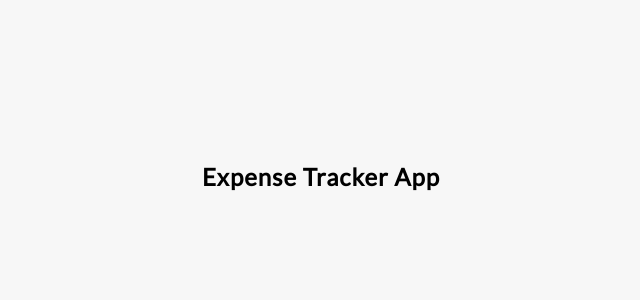
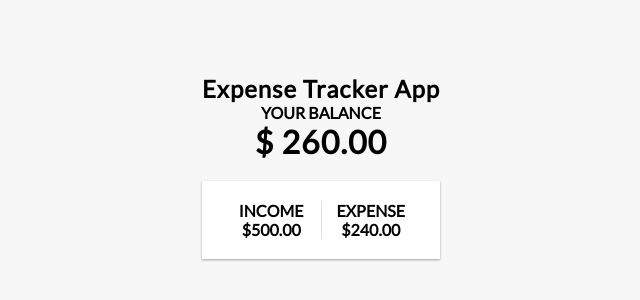
Before and after one commit to AhmedShaykh/Expense-Tracker-App-With-React.JS, a React (Create React App) app: page / in a window 1280 px wide. Shown: the part 224-524 px from the top of the page, without its empty margins (319-959 px from the left). Built offline with nearby package versions, Linux system fonts and the light colour scheme.

Commit message:
It's Time To Push !

```diff
--- a/src/App.jsx
+++ b/src/App.jsx
@@ -1,11 +1,15 @@
 import React from 'react';
 import './App.css';
-import Header from './Components/Header';
+import AccountDetails from './Components/AccountDetails';
+import Balance from './Components/Balance.jsx';
+import Header from './Components/Header.jsx';
 
 function App() {
   return (
     <div>
       <Header />
+      <Balance />
+      <AccountDetails />
     </div>
   );
 }
--- /dev/null
+++ b/src/Components/AccountDetails.jsx
@@ -0,0 +1,16 @@
+import React from 'react';
+
+function AccountDetails() {
+    return (
+        <div className="inc-exp-container">
+            <div>
+                <h4>Income <br /> $500.00</h4>
+            </div>
+            <div>
+                <h4>Expense <br /> $240.00</h4>
+            </div>
+        </div>
+    )
+}
+
+export default AccountDetails;
--- /dev/null
+++ b/src/Components/Balance.jsx
@@ -0,0 +1,16 @@
+import React from 'react';
+
+function Balance() {
+    return (
+        <div>
+            <h4>
+                YOUR BALANCE
+            </h4>
+            <h1 id='balance'>
+                $ 260.00
+            </h1>
+        </div>
+    )
+}
+
+export default Balance;
--- a/src/Components/Header.js
+++ b/src/Components/Header.jsx
@@ -1,4 +1,4 @@
-import React from 'react'
+import React from 'react';
 
 function Header() {
     return (
```
